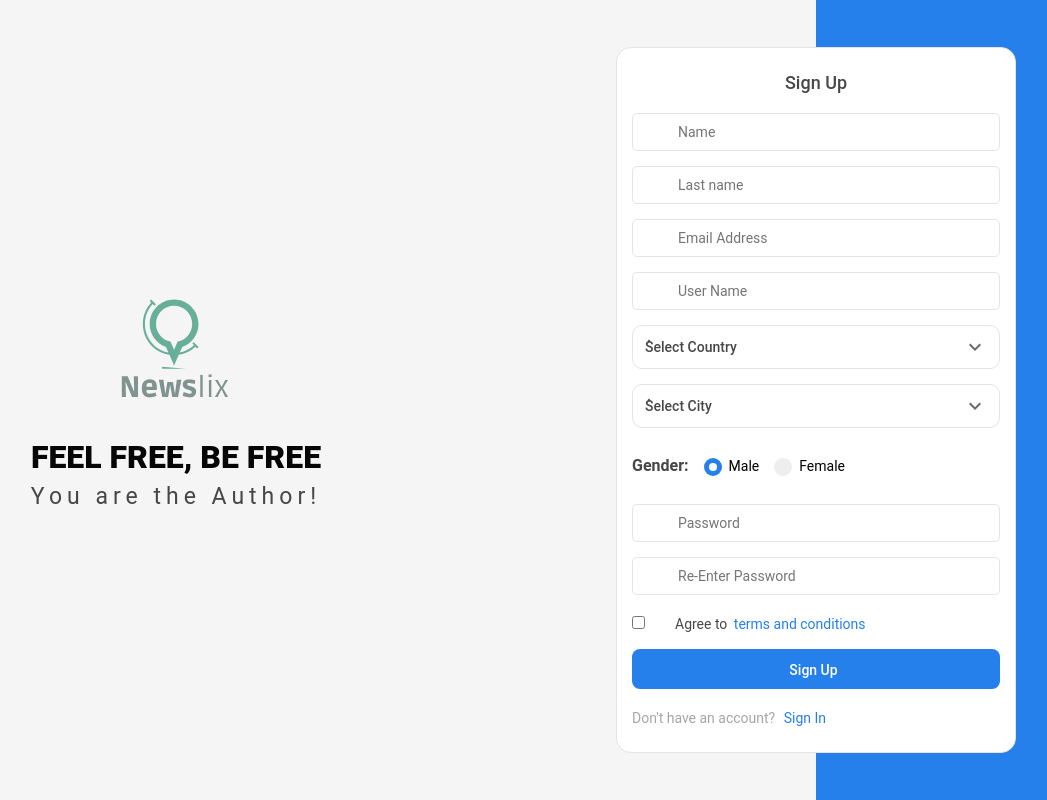
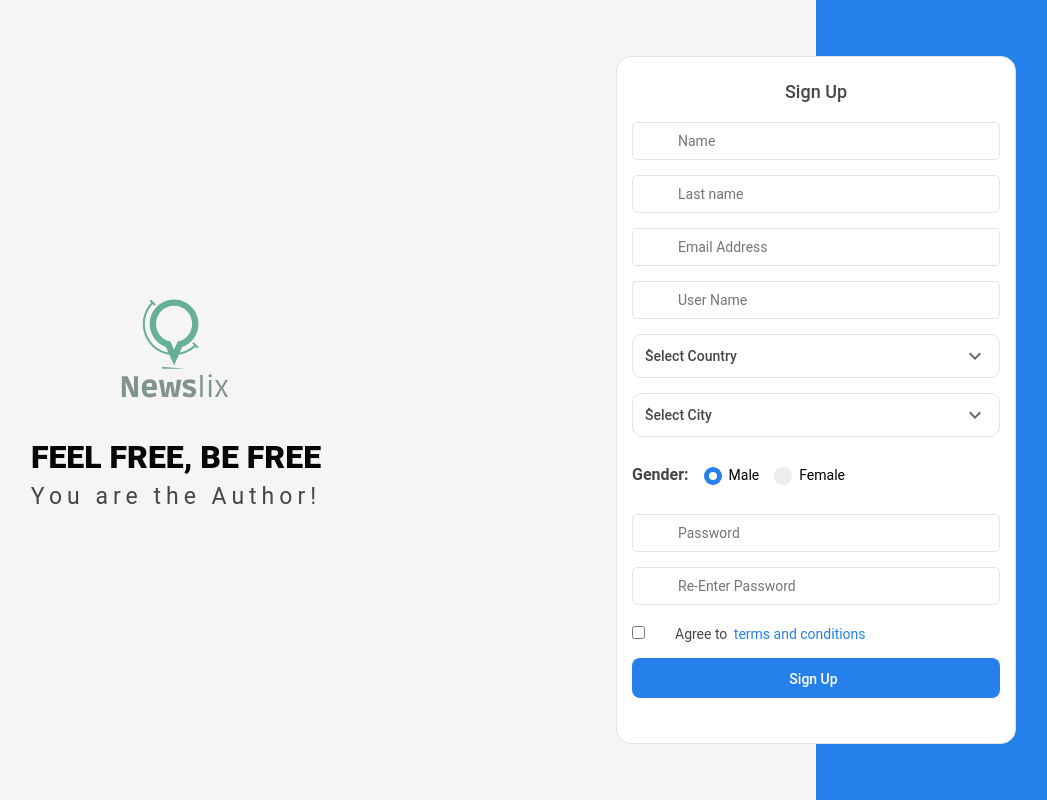
Before and after one commit to madanodyblum/new-post, a Next.js app in the folder frontend/: page /auth/signup in a window 1280 px wide. Shown: the whole page, without its empty margins (208-1255 px from the left). Built offline with nearby package versions, Linux system fonts and the light colour scheme; some icons are missing.

Commit message:
sign in page change

```diff
--- a/frontend/components/auth/SignUp/SignUp.tsx
+++ b/frontend/components/auth/SignUp/SignUp.tsx
@@ -314,12 +314,12 @@ export default (form: AuthInterface.ISignUpProps) => {
           </Button>
         </div>
         <div className="login">
-          <span className="text">
+          {/* <span className="text">
             Don't have an account?{" "}
             <Link shallow href="/auth/login">
               <a>Sign In</a>
             </Link>
-          </span>
+          </span> */}
         </div>
       </div>
     </SignForm>
```
